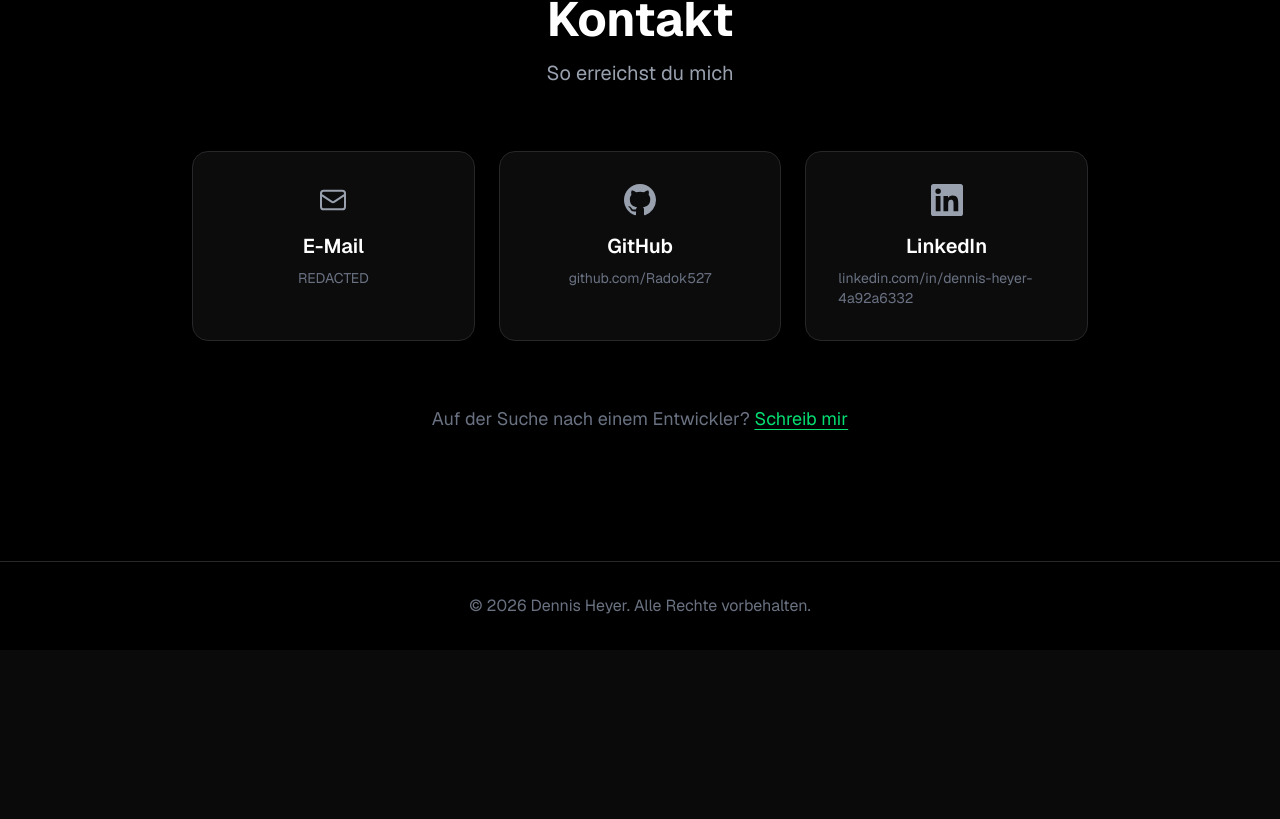
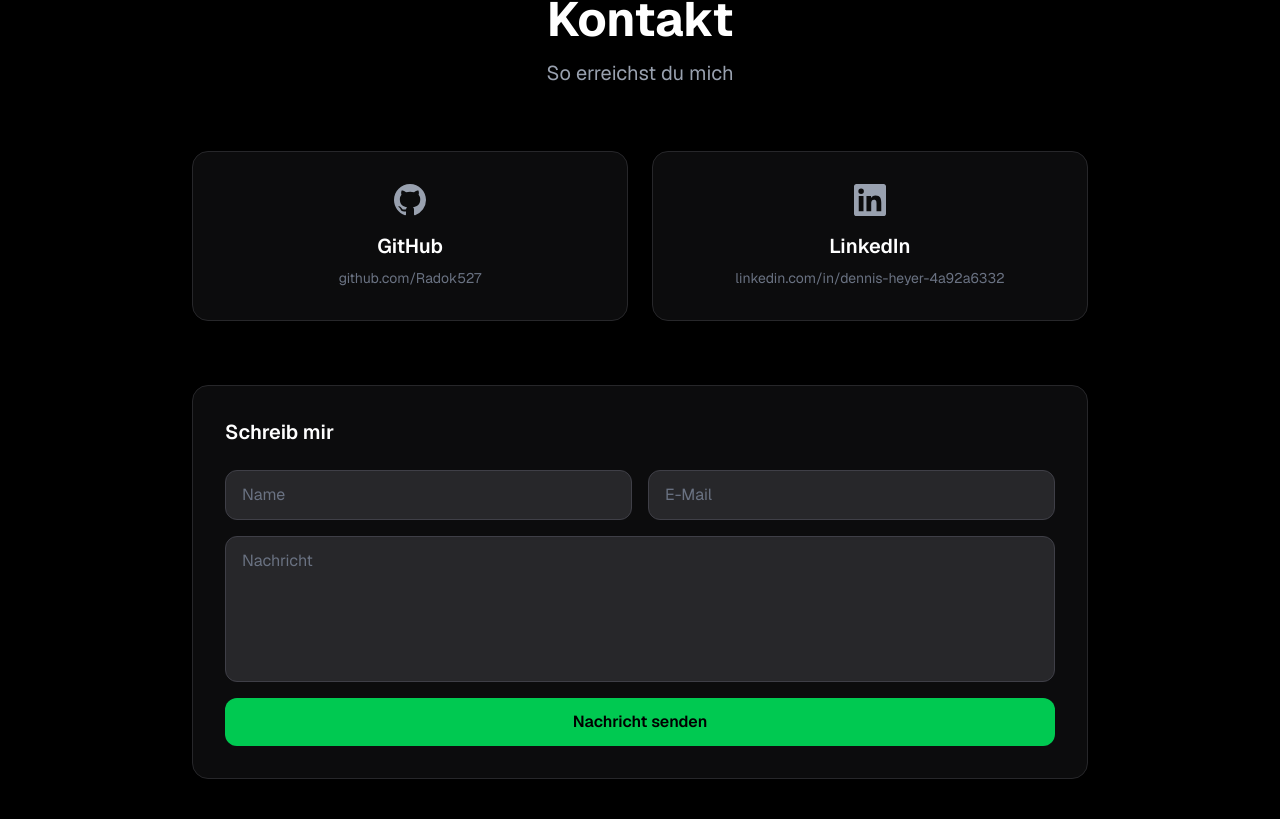
Before and after one commit to Radok527/dennisheyer-portfolio, a Next.js app: page / in a window 1280 px wide. Shown: the part 7801-8620 px from the top of the page. Before the commit the page ends 8451 px from the top, so only its background shows below. Built offline with nearby package versions, Linux system fonts and the light colour scheme.

Commit message:
feat: added Contact Form

```diff
--- /dev/null
+++ b/app/api/contact/route.ts
@@ -0,0 +1,22 @@
+import { Resend } from 'resend';
+import { NextResponse } from 'next/server';
+
+const resend = new Resend(process.env.RESEND_API_KEY);
+
+export async function POST(req: Request) {
+  const { name, email, message } = await req.json();
+
+  await resend.emails.send({
+    from: 'portfolio@mail.dennisheyer.dev',
+    to: process.env.CONTACT_EMAIL!,
+    replyTo: email,
+    subject: `Neue Nachricht von ${name}`,
+    html: `
+      <p><b>Name:</b> ${name}</p>
+      <p><b>E-Mail:</b> ${email}</p>
+      <p><b>Nachricht:</b><br/>${message}</p>
+    `
+  });
+
+  return NextResponse.json({ success: true });
+}
--- a/app/components/ContactSection.tsx
+++ b/app/components/ContactSection.tsx
@@ -1,29 +1,10 @@
 "use client";
 
+import { useState } from "react";
 import { motion, type Variants } from "framer-motion";
 import SectionWrapper from "./SectionWrapper";
 
-const contactLinks = [
-  {
-    title: "E-Mail",
-    value: "REDACTED",
-    href: "mailto:REDACTED",
-    icon: (
-      <svg
-        className="w-8 h-8"
-        fill="none"
-        stroke="currentColor"
-        viewBox="0 0 24 24"
-      >
-        <path
-          strokeLinecap="round"
-          strokeLinejoin="round"
-          strokeWidth={1.5}
-          d="M3 8l7.89 5.26a2 2 0 002.22 0L21 8M5 19h14a2 2 0 002-2V7a2 2 0 00-2-2H5a2 2 0 00-2 2v10a2 2 0 002 2z"
-        />
-      </svg>
-    ),
-  },
+const socialLinks = [
   {
     title: "GitHub",
     value: "github.com/Radok527",
@@ -46,17 +27,6 @@ const contactLinks = [
   },
 ];
 
-const containerVariants = {
-  hidden: { opacity: 0 },
-  visible: {
-    opacity: 1,
-    transition: {
-      delayChildren: 0.2,
-      staggerChildren: 0.15,
-    },
-  },
-};
-
 const itemVariants: Variants = {
   hidden: { opacity: 0, y: 30 },
   visible: {
@@ -67,6 +37,26 @@ const itemVariants: Variants = {
 };
 
 export default function ContactSection() {
+  const [form, setForm] = useState({ name: "", email: "", message: "" });
+  const [status, setStatus] = useState<"idle" | "sending" | "success" | "error">("idle");
+
+  async function handleSubmit(e: React.FormEvent) {
+    e.preventDefault();
+    setStatus("sending");
+    try {
+      const res = await fetch("/api/contact", {
+        method: "POST",
+        headers: { "Content-Type": "application/json" },
+        body: JSON.stringify(form),
+      });
+      if (!res.ok) throw new Error();
+      setStatus("success");
+      setForm({ name: "", email: "", message: "" });
+    } catch {
+      setStatus("error");
+    }
+  }
+
   return (
     <SectionWrapper
       id="contact"
@@ -74,23 +64,21 @@ export default function ContactSection() {
       subtitle="So erreichst du mich"
       className="bg-black"
     >
+      <div className="max-w-4xl mx-auto">
+        {/* Social Links */}
         <motion.div
-        variants={containerVariants}
           initial="hidden"
           whileInView="visible"
           viewport={{ once: true, amount: 0.2 }}
-        className="grid grid-cols-1 md:grid-cols-3 gap-6 max-w-4xl mx-auto"
+          transition={{ staggerChildren: 0.15 }}
+          className="grid grid-cols-1 md:grid-cols-2 gap-6 mb-16"
         >
-        {contactLinks.map((link) => (
+          {socialLinks.map((link) => (
             <motion.a
               key={link.title}
               href={link.href}
-            target={link.href.startsWith("http") ? "_blank" : undefined}
-            rel={
-              link.href.startsWith("http")
-                ? "noopener noreferrer"
-                : undefined
-            }
+              target="_blank"
+              rel="noopener noreferrer"
               variants={itemVariants}
               whileHover={{ y: -8, transition: { duration: 0.2 } }}
               className="group flex flex-col items-center p-8 rounded-2xl bg-zinc-900/50 border border-zinc-800 hover:border-green-500/50 hover:shadow-xl hover:shadow-green-500/10 transition-all duration-300"
@@ -108,24 +96,57 @@ export default function ContactSection() {
           ))}
         </motion.div>
 
-      {/* Additional CTA */}
-      <motion.div
+        {/* Kontaktformular */}
+        <motion.form
+          onSubmit={handleSubmit}
           initial={{ opacity: 0, y: 20 }}
           whileInView={{ opacity: 1, y: 0 }}
-        viewport={{ once: true, amount: 0.5 }}
-        transition={{ duration: 0.5, delay: 0.5 }}
-        className="text-center mt-16"
+          viewport={{ once: true }}
+          transition={{ duration: 0.5 }}
+          className="flex flex-col gap-4 bg-zinc-900/50 border border-zinc-800 rounded-2xl p-8"
         >
-        <p className="text-gray-500 text-lg">
-          Auf der Suche nach einem Entwickler?{" "}
-          <a
-            href="mailto:REDACTED"
-            className="text-green-400 hover:text-green-300 transition-colors duration-200 underline underline-offset-4"
+          <h3 className="text-xl font-semibold text-white mb-2">Schreib mir</h3>
+          <div className="grid grid-cols-1 md:grid-cols-2 gap-4">
+            <input
+              type="text"
+              placeholder="Name"
+              required
+              value={form.name}
+              onChange={(e) => setForm({ ...form, name: e.target.value })}
+              className="bg-zinc-800 border border-zinc-700 rounded-xl px-4 py-3 text-white placeholder-gray-500 focus:outline-none focus:border-green-500 transition-colors"
+            />
+            <input
+              type="email"
+              placeholder="E-Mail"
+              required
+              value={form.email}
+              onChange={(e) => setForm({ ...form, email: e.target.value })}
+              className="bg-zinc-800 border border-zinc-700 rounded-xl px-4 py-3 text-white placeholder-gray-500 focus:outline-none focus:border-green-500 transition-colors"
+            />
+          </div>
+          <textarea
+            placeholder="Nachricht"
+            required
+            rows={5}
+            value={form.message}
+            onChange={(e) => setForm({ ...form, message: e.target.value })}
+            className="bg-zinc-800 border border-zinc-700 rounded-xl px-4 py-3 text-white placeholder-gray-500 focus:outline-none focus:border-green-500 transition-colors resize-none"
+          />
+          <button
+            type="submit"
+            disabled={status === "sending"}
+            className="bg-green-500 hover:bg-green-400 disabled:opacity-50 text-black font-semibold py-3 px-8 rounded-xl transition-colors duration-200"
           >
-            Schreib mir
-          </a>
-        </p>
-      </motion.div>
+            {status === "sending" ? "Wird gesendet..." : "Nachricht senden"}
+          </button>
+          {status === "success" && (
+            <p className="text-green-400 text-sm text-center">Nachricht gesendet! Ich melde mich bald. 👍</p>
+          )}
+          {status === "error" && (
+            <p className="text-red-400 text-sm text-center">Etwas ist schiefgelaufen. Versuch es nochmal.</p>
+          )}
+        </motion.form>
+      </div>
     </SectionWrapper>
   );
 }
--- a/package.json
+++ b/package.json
@@ -16,7 +16,8 @@
     "framer-motion": "^12.0.0",
     "next": "16.2.3",
     "react": "19.2.4",
-    "react-dom": "19.2.4"
+    "react-dom": "19.2.4",
+    "resend": "^6.10.0"
   },
   "devDependencies": {
     "@tailwindcss/postcss": "^4",
```
Also changed, not shown: 2 other files (tests, documents, lock files or other folders). Lines whose indentation alone changed are shown as unchanged.
